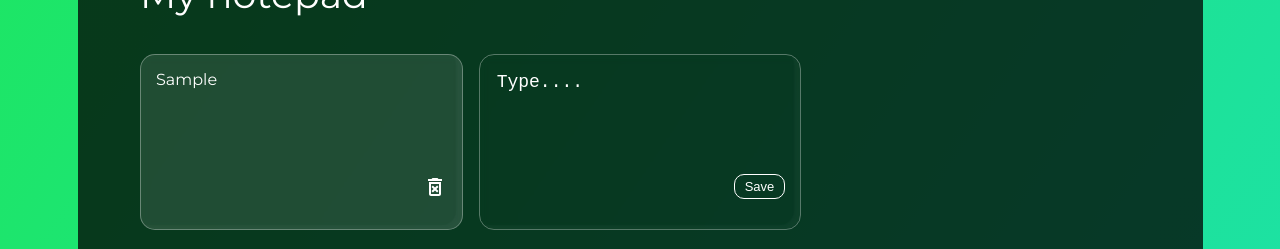
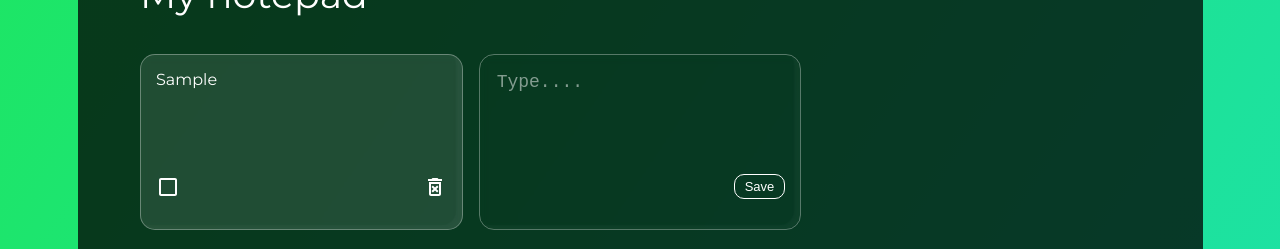
Before and after one commit to TheMariamE/notepad-project, a React (Vite) app: page / in a window 1280 px wide. Both pictures are taken after typing "Sample" into the empty fields and a click on the button "Save". Shown: the part 204-453 px from the top of the page. Built offline with nearby package versions, Linux system fonts and the light colour scheme.

Commit message:
Added Done CheckBox to note

```diff
--- a/src/components/css/Notepad.css
+++ b/src/components/css/Notepad.css
@@ -30,7 +30,7 @@
     outline: none;
 }
 .note textarea::placeholder {
-    color: #fff;
+    color: rgb(255 255 255 / 50%);
 }
 .note__save {
     background: transparent;
@@ -56,3 +56,13 @@
 .char__progress {
     background-color: #fff!important;
 }
+
+
+.MuiCheckbox-root {
+    color: #fff !important;
+    padding: 0 !important;
+}
+
+.note:has(.Mui-checked) {
+    background: rgb(0 128 0 / 50%);
+}
--- a/src/components/notepad/CreateNote.jsx
+++ b/src/components/notepad/CreateNote.jsx
@@ -1,4 +1,4 @@
-import React from 'react'
+import React from 'react';
 
 function CreateNote({ textHandler, saveHandler, inputText }) {
   return (
@@ -11,8 +11,7 @@ function CreateNote({ textHandler, saveHandler, inputText }) {
         onChange={textHandler}
         maxLength="100"
       ></textarea>
-      <div className="note__footer">
-        <span className="label"> </span>
+      <div className="note__footer" style={{ justifyContent: "flex-end" }}>
         <button className="note__save" onClick={saveHandler}>Save</button>
       </div>
     </div>
--- a/src/components/notepad/Notepad.jsx
+++ b/src/components/notepad/Notepad.jsx
@@ -1,11 +1,13 @@
 import React from 'react';
 import DeleteForeverOutlined from "@mui/icons-material/DeleteForeverOutlined";
+import Checkbox from "@mui/material/Checkbox";
 
 function Note({ id, text, deleteNote }) {
     return (
     <div className="note">
         <div className="note__body">{text}</div>
-        <div className="note__footer" style={{ justifyContent: "flex-end" }}>
+        <div className="note__footer" style={{ justifyContent: "inherit" }}>
+            <Checkbox />
             <DeleteForeverOutlined
             className="note__delete"
             onClick={() => deleteNote(id)}
```
